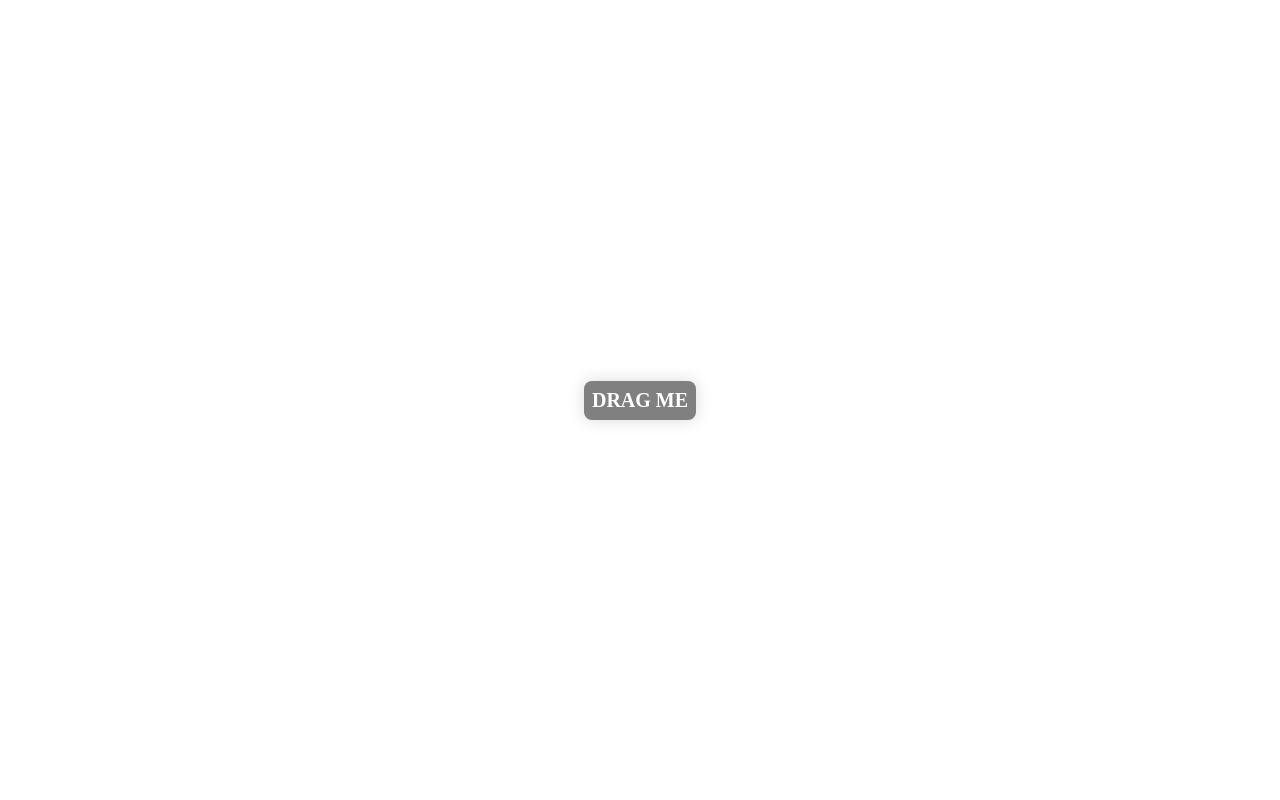
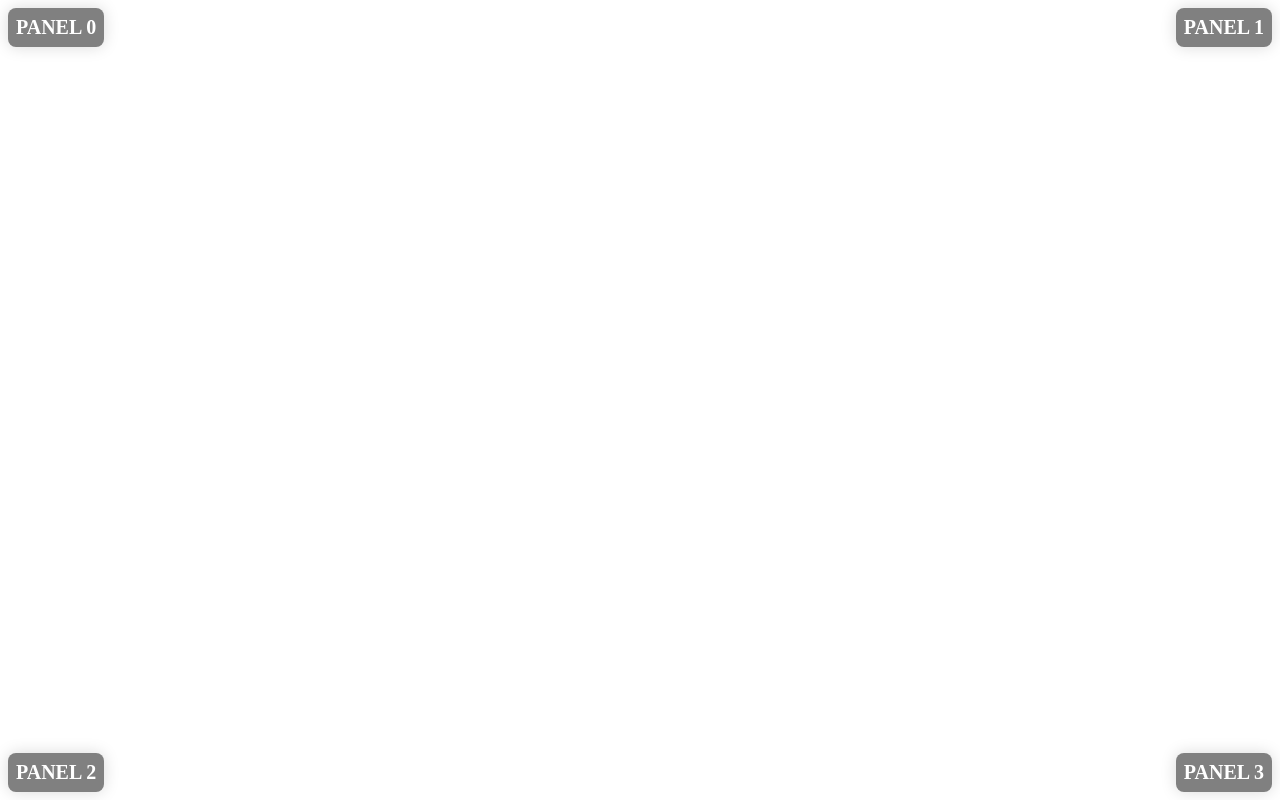
Before and after one commit to shvixxl/vue-panel, a Vue app: page / in a window 1280 px wide. Built offline with nearby package versions, Linux system fonts and the light colour scheme.

Commit message:
Add more panels to demo

```diff
--- a/src/App.vue
+++ b/src/App.vue
@@ -1,11 +1,13 @@
 <template>
   <div>
     <panel
+      v-for="(panel, index) in panels"
+      :key="panel.id"
       class="panel"
-      v-bind.sync="state"
+      v-bind.sync="panels[index]"
       :snap="true"
     >
-      <div class="text">DRAG ME</div>
+      <div class="text">PANEL {{ index }}</div>
     </panel>
   </div>
 </template>
@@ -20,19 +22,68 @@ export default {
   },
   data() {
     return {
-      state: {
-        top: 0,
-        left: 0,
+      panels: [
+        {
+          id: 0,
+
+          top: undefined,
+          left: undefined,
           bottom: undefined,
           right: undefined,
 
           snaps: [
-          'horizontal-center',
-          'vertical-center',
+            'top-edge',
+            'left-edge',
           ],
 
           locked: false,
         },
+        {
+          id: 1,
+
+          top: undefined,
+          left: undefined,
+          bottom: undefined,
+          right: undefined,
+
+          snaps: [
+            'top-edge',
+            'right-edge',
+          ],
+
+          locked: false,
+        },
+        {
+          id: 2,
+
+          top: undefined,
+          left: undefined,
+          bottom: undefined,
+          right: undefined,
+
+          snaps: [
+            'bottom-edge',
+            'left-edge',
+          ],
+
+          locked: false,
+        },
+        {
+          id: 3,
+
+          top: undefined,
+          left: undefined,
+          bottom: undefined,
+          right: undefined,
+
+          snaps: [
+            'bottom-edge',
+            'right-edge',
+          ],
+
+          locked: false,
+        },
+      ],
     }
   }
 }
@@ -45,6 +96,7 @@ export default {
   border-radius: .5rem;
   box-shadow: 0 0 1rem rgba(0,0,0,.15);
   padding: 8px;
+  margin: 8px;
   transition-property: box-shadow, transform, background-color;
   transition-duration: 300ms;
 }
@@ -92,8 +144,6 @@ export default {
 }
 
 .text {
-  display: inline-flex;
-  height: 100%;
   align-items: center;
 
   color: white;
@@ -101,4 +151,9 @@ export default {
   font-weight: bold;
   text-align: center;
 }
+
+.small-text {
+  font-size: 14px;
+  font-weight: normal;
+}
 </style>
```
Lines whose indentation alone changed are shown as unchanged.
